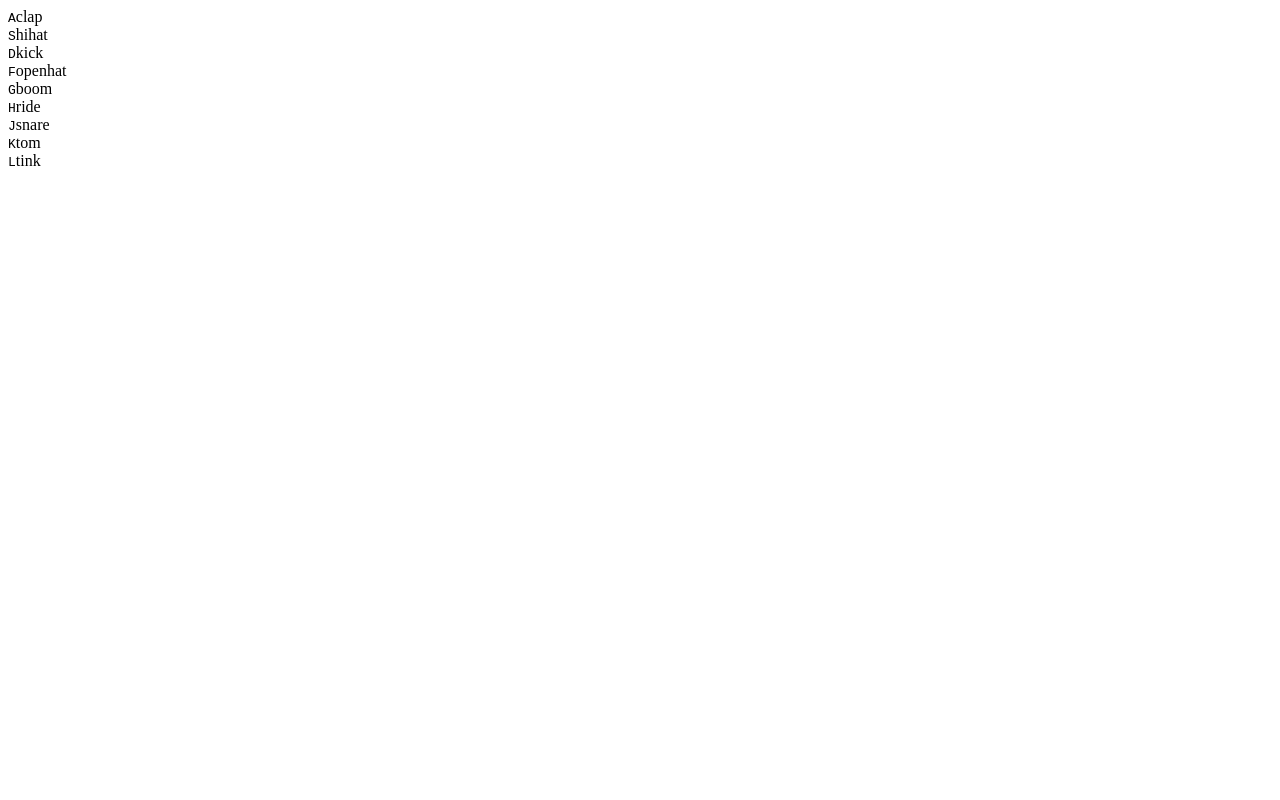
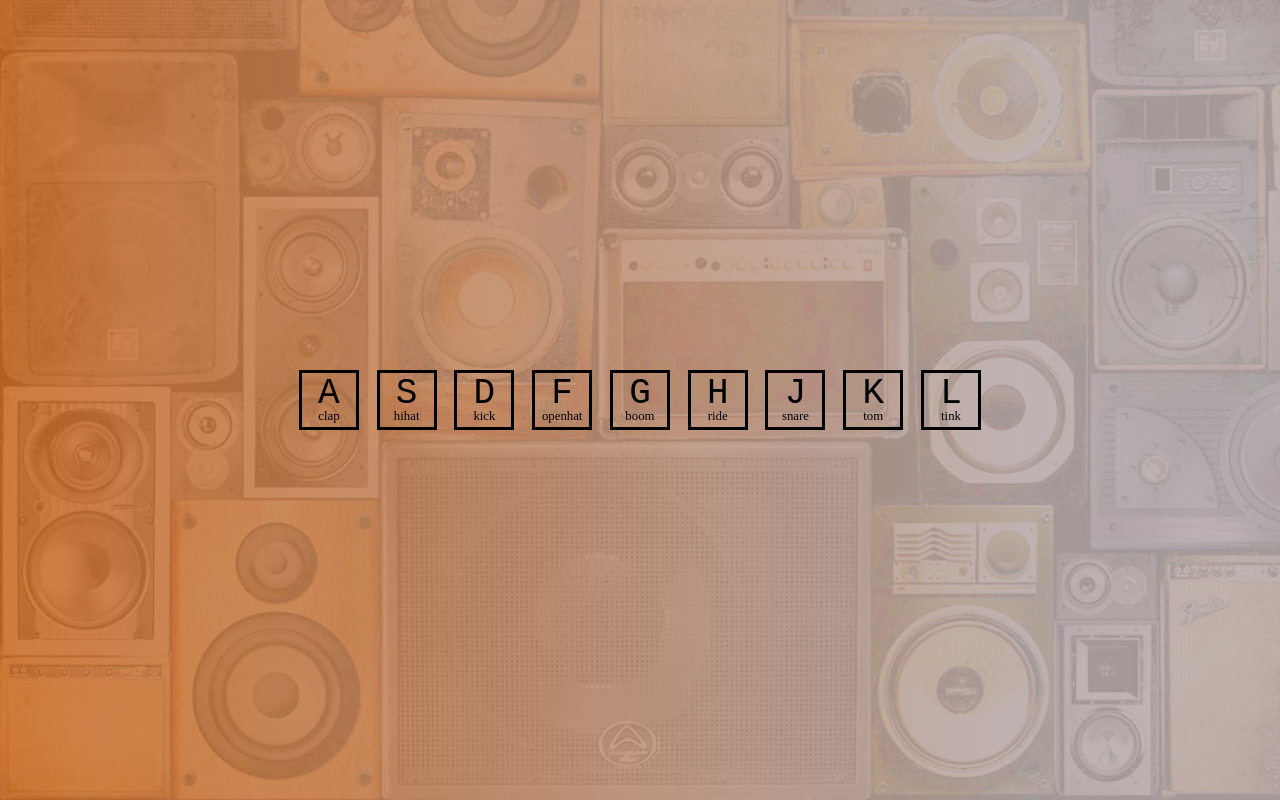
Before and after one commit to pakchrismacbook/javascript30, a plain HTML site: page 01_drumKit/index.html in a window 1280 px wide. Drawn offline with Linux system fonts and the light colour scheme; a web font is replaced by a local one.

Commit message:
drum kit update

```diff
--- a/01_drumKit/index.html
+++ b/01_drumKit/index.html
@@ -2,6 +2,8 @@
 <html>
 <head>
 	<title>Javascript Drum Kit</title>
+	<link href="https://fonts.googleapis.com/css?family=Slabo+13px" rel="stylesheet">
+	<link rel="stylesheet" href="styles.css">
 </head>
 <body>
 	<div class="keys">
@@ -62,7 +64,7 @@
 		}
 
 		function removeTransition(e){
-			console.log(e)
+			// console.log(e)
 			if(e.propertyName!=='transform') return; // skip if it is not a transform
 			this.classList.remove('playing');
 		}
--- /dev/null
+++ b/01_drumKit/styles.css
@@ -0,0 +1,33 @@
+*{ margin:0; padding:0; box-sizing:border-box; }
+body{
+  position: relative;
+  background-image:linear-gradient(to left, rgba(180,165,165,.8) 20%, rgba(200,95,20,.8)), url(drumkitbg.jpg);
+  background-size:cover,cover;
+  width:100%; height:100vh;
+}
+
+.keys{
+  /* border:1px solid black; */
+  position: absolute; top:50%; left:50%;
+  margin:-40px -350px;
+  width:700px;
+  height:80px;
+  display:flex;
+  justify-content: space-around; align-items: center;
+}
+
+.key{
+  border:3px solid black;
+  flex:1;
+  max-width:60px; height:60px;
+  position: relative;
+  transition:all .1s;
+}
+.key kbd, .key span{
+  display:block; position:absolute;
+  left:50%; transform:translateX(-50%);
+}
+.key kbd{top:0; font-size:2.25rem;}
+.key span{bottom:3px; font-family: 'Slabo 13px', serif; font-size:.8rem;}
+
+.key.playing{transform:scale(1.3); color:darkslategrey; border:5px solid darkslategrey;}
```
Also changed, not shown: 01_drumKit/drumkitbg.jpg (added).
